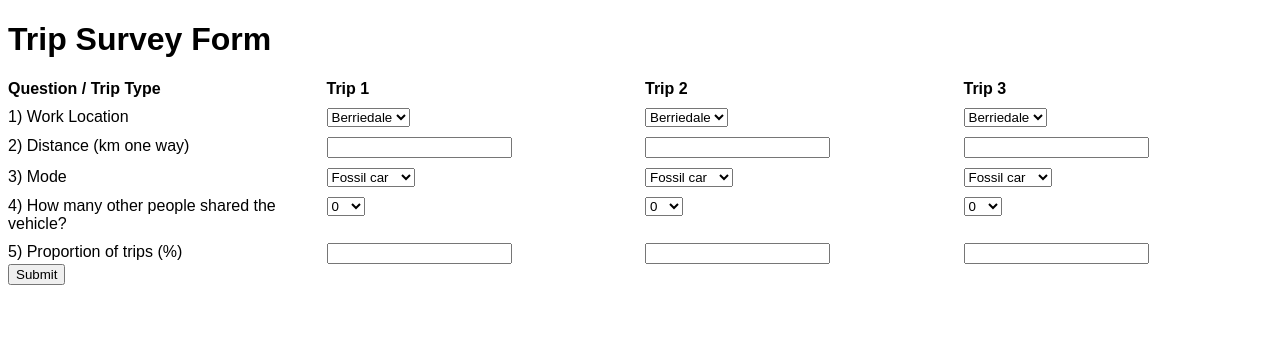
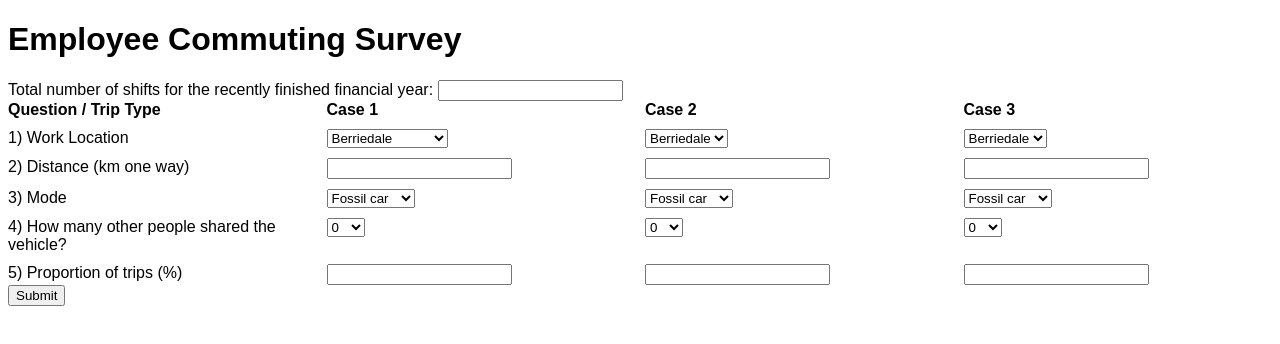
Before and after one commit to hot-toddy/trip-form, a plain HTML site: page index.html in a window 1280 px wide. Drawn offline with Linux system fonts and the light colour scheme.

Commit message:
Update index.html
Added total number of shifts and "Work from home" option

```diff
--- a/index.html
+++ b/index.html
@@ -2,17 +2,25 @@
 <html lang="en">
 <head>
 <meta charset="UTF-8">
-<title>Trip Survey Form</title>
+<title>Employee Commuting Survey</title>
 <link rel="stylesheet" href="style.css">
 </head>
 <body>
-<form id="tripForm" action="https://script.google.com/macros/s/AKfycbzB8Xz7sjWuN07p4gcsJttX-AFMEA1SfwluaJHqW49HXPuobHbUPDUM1EmQ4bcHdSl2Fw/exec" method="POST">
-  <h1>Trip Survey Form</h1>
+<form id="tripForm" action="https://script.google.com/macros/s/AKfycbwt11rJD68IwIJVazemrvNS7OFHLXajv6uyzt35K-5pewQhigZvkIp74R2TzTF2PC7Vtw/exec" method="POST">
+  <h1>Employee Commuting Survey</h1>
+
+    <!-- Total number of shifts -->
+  <div>
+    <label for="totalShifts">Total number of shifts for the recently finished financial year:</label>
+    <input type="number" id="totalShifts" name="totalShifts" required>
+  </div>
+
+
   <div style="display: grid; grid-template-columns: repeat(4, 1fr); gap: 10px;">
     <div><strong>Question / Trip Type</strong></div>
-    <div><strong>Trip 1</strong></div>
-    <div><strong>Trip 2</strong></div>
-    <div><strong>Trip 3</strong></div>
+    <div><strong>Case 1</strong></div>
+    <div><strong>Case 2</strong></div>
+    <div><strong>Case 3</strong></div>
 
     <!-- Work Location -->
     <div>1) Work Location</div>
@@ -20,6 +28,7 @@
       <select name="workLocation1">
         <option>Berriedale</option>
         <option>City</option>
+        <option>Work from home</option>
       </select>
     </div>
     <div>
@@ -130,6 +139,15 @@ document.getElementById('tripForm').addEventListener('submit', function(event) {
     this.submit();
   }
 });
+
+function checkWorkLocation(tripNumber) {
+  var workLocation = document.getElementById('workLocation' + tripNumber).value;
+  var disable = (workLocation === 'Work from home');
+
+  document.getElementById('distance' + tripNumber).disabled = disable;
+  document.getElementById('mode' + tripNumber).disabled = disable;
+  document.getElementById('shared' + tripNumber).disabled = disable;
+}
 </script>
 </body>
 </html>
```
